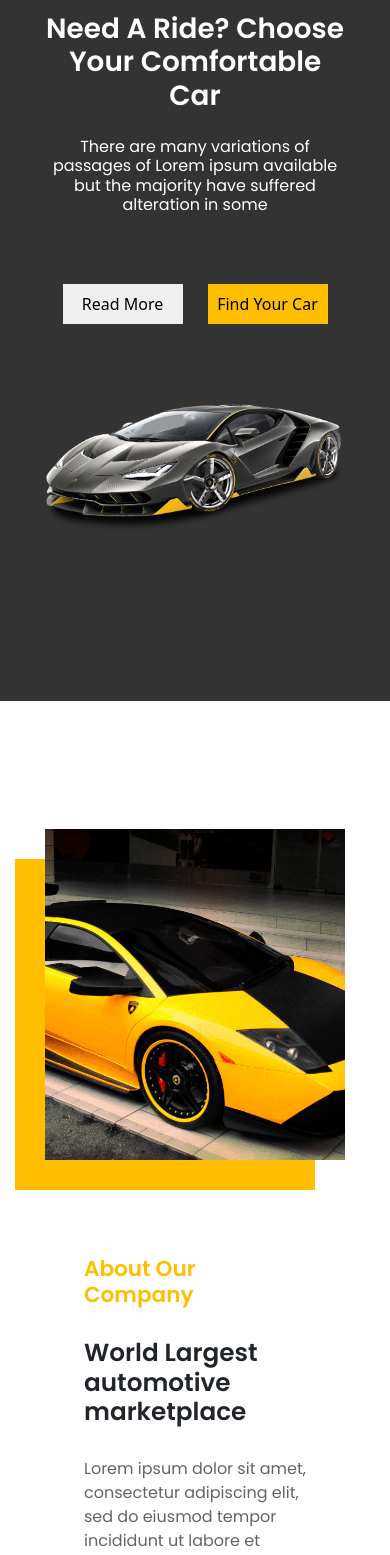
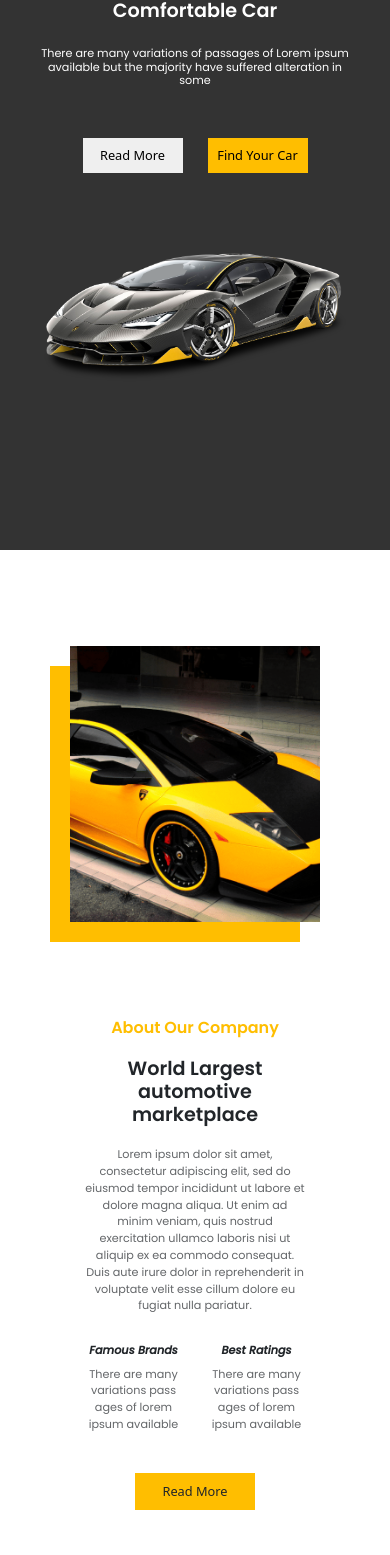
Before and after one commit to JCciasico/Car-Rental, a Vue app: page / in a window 390 px wide. Shown: the part 235-1790 px from the top of the page. Built offline with nearby package versions, Linux system fonts and the light colour scheme; a web font is replaced by a local one; what vue-scroll-reveal would draw is missing.

Commit message:
refactor: page responsiveness

```diff
--- a/src/App.vue
+++ b/src/App.vue
@@ -31,6 +31,9 @@ export default {
   padding: 0;
   box-sizing: border-box;
 }
+#app{
+  overflow: hidden;
+}
 .intro-section{
   background-color: #333333;
 }
--- a/src/components/AboutSection.vue
+++ b/src/components/AboutSection.vue
@@ -42,13 +42,13 @@ export default {
 @import url('https://fonts.googleapis.com/css2?family=Poppins:ital,wght@0,600;1,500&display=swap');
 
 .about-body{
-    padding: 5rem 0;
+    padding: 3rem 0;
 }
 .img{
     width: 500px;
 }
 .car-box{
-    box-shadow: -30px 30px #ffbe00;
+    box-shadow: -20px 20px #ffbe00;
 }
 .about-text{
     padding: 0 3rem;
@@ -93,5 +93,56 @@ h5{
     .img {
             width: 300px;
         }
+    .about-text{
+        text-align: center;
+    }
+    h4{
+    font-family: 'Poppins','sans-serif';
+    font-weight: 600;
+    color: #ffbe00;
+    font-size: 1rem;
+    }
+    h2{
+        font-family: 'Poppins','sans-serif';
+        font-weight: 600;
+        margin: 20px 0;
+        font-size: 1.2rem;
+    }
+    #about-des{
+        font-family: 'Poppins','sans-serif';
+        margin-bottom: 30px;
+        opacity: 0.7;
+        font-size: 0.7rem;
+    }
+    h5{
+        font-family: 'Poppins','sans-serif';
+        font-weight: 600;
+        font-style: italic;
+        font-size: 0.9rem;
+    }
+    #col-des{
+        font-family: 'Poppins','sans-serif';
+        margin-bottom: 40px;
+        opacity: 0.7;
+        font-size: 0.7rem;
+    }
+    .btn{
+        padding: 0.5rem;
+        background-color: #ffbe00;
+        width: 120px;
+        border-radius: 0px;
+        font-size: 0.8rem;
+    }
+}
+@media(max-width:400px){
+    .img{
+        width: 250px;
+    }
+    h5{
+        font-family: 'Poppins','sans-serif';
+        font-weight: 600;
+        font-style: italic;
+        font-size: 0.7rem;
+    }
 }
 </style>
--- a/src/components/IntroSection.vue
+++ b/src/components/IntroSection.vue
@@ -104,18 +104,37 @@ h6{
     }
     .btn-1{
         padding: 0.5rem;
-        width: 120px;
+        width: 100px;
         border: none;
+        font-size: 0.8rem;
     }
     .btn-2{
         background-color: #ffbe00;
         padding: 0.5rem;
-        width: 120px;
+        width: 100px;
         border: none;
+        font-size: 0.8rem;
     }
     .intro-body{
          padding: 5rem 0;
     }
+    h5{
+        margin-bottom: 10px;
+        font-weight: 500;
+        font-family: 'Poppins', sans-serif;
+        font-size: 0.9rem;
+    }
+    h1{
+        margin-bottom: 25px;
+        font-weight: 600;
+        font-family: 'Poppins', sans-serif;
+        font-size: 1.2rem;
+    }
+    h6{
+        margin-bottom: 50px;
+        font-family: 'Poppins', sans-serif;
+        font-size: 0.7rem;
+    }
 }
 
 </style>
```
